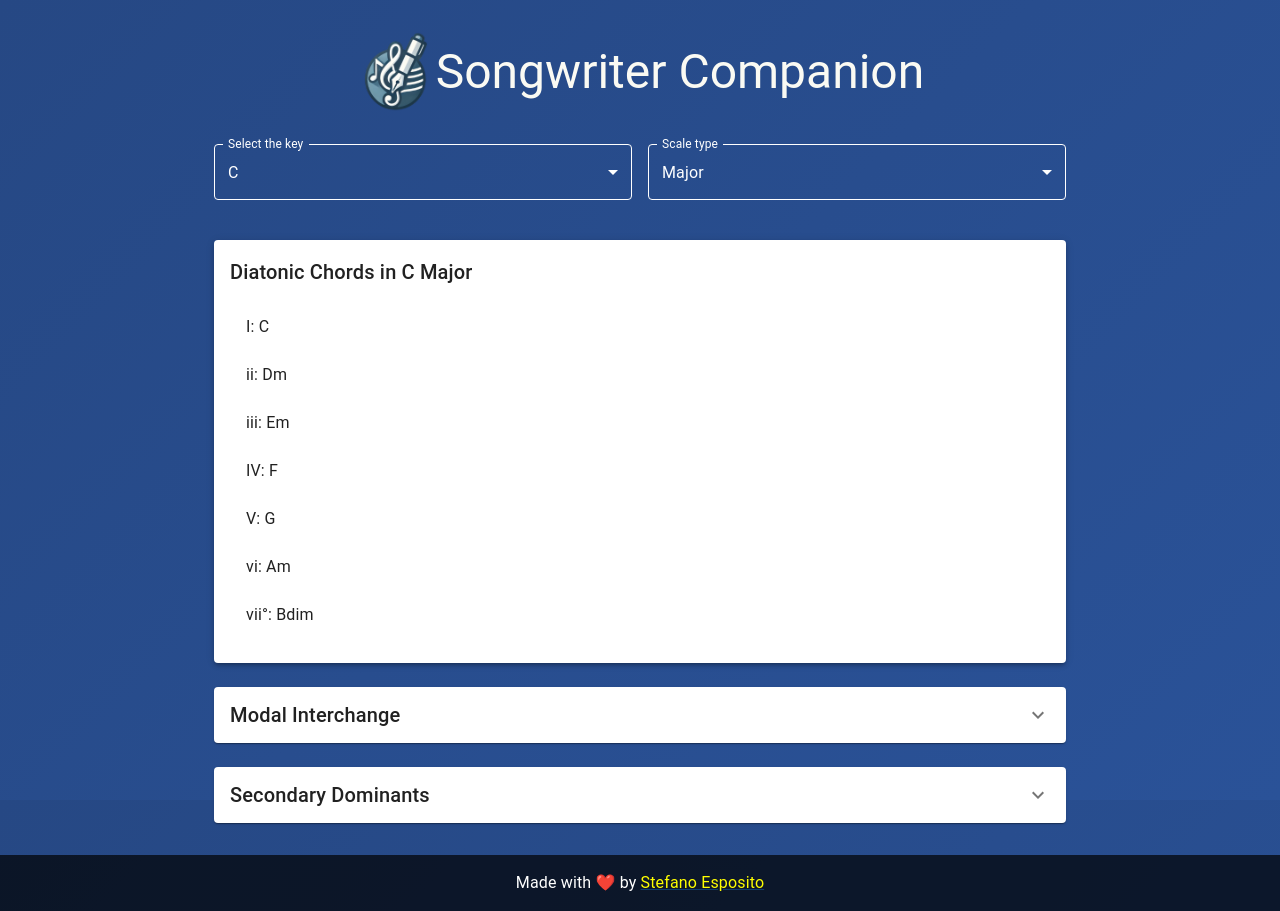
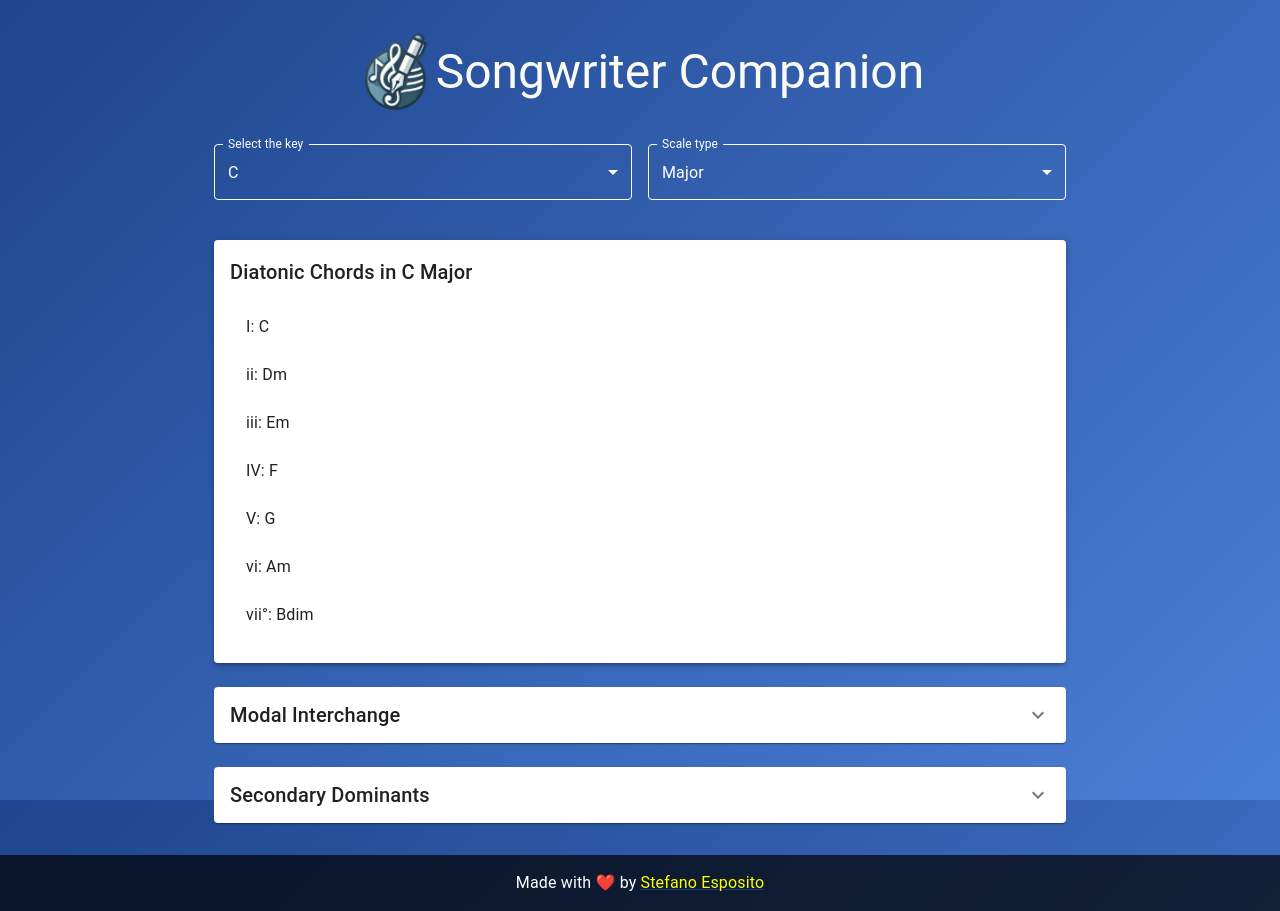
Before and after one commit to stefanoesposito/songwritercompanion, a React (Create React App) app: page / in a window 1280 px wide. Built offline with nearby package versions, Linux system fonts and the light colour scheme.

Commit message:
different blues

```diff
--- a/src/App.css
+++ b/src/App.css
@@ -5,7 +5,7 @@ html, body, #root {
 }
 
 body {
-  background: linear-gradient(135deg, #264884 0%, #2a5298 100%);
+  background: linear-gradient(135deg, #1e458d 0%, #4c7fd7 100%);
   /*color: #ffffff;*/
   font-family: 'Roboto', sans-serif;
   margin: 0;
```
